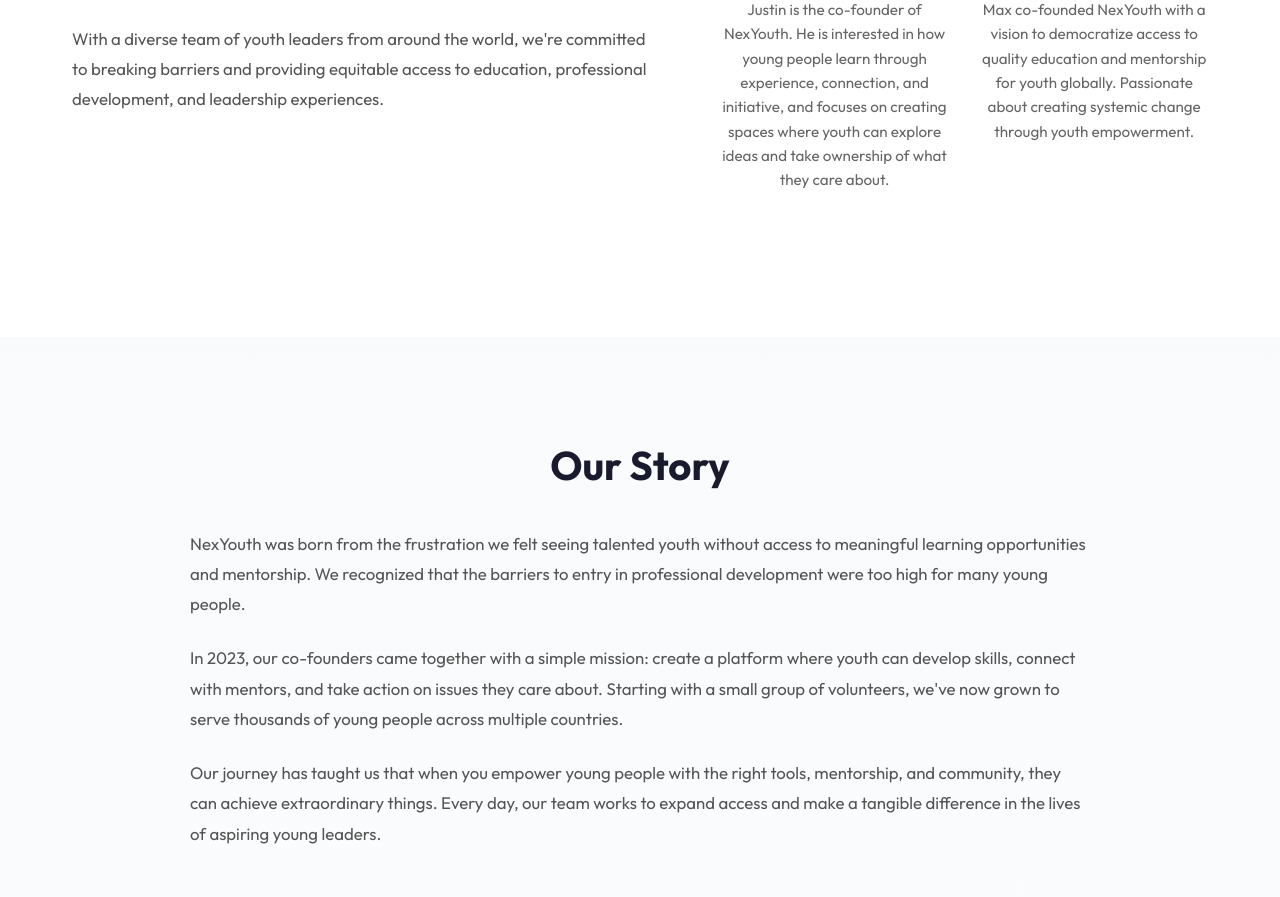
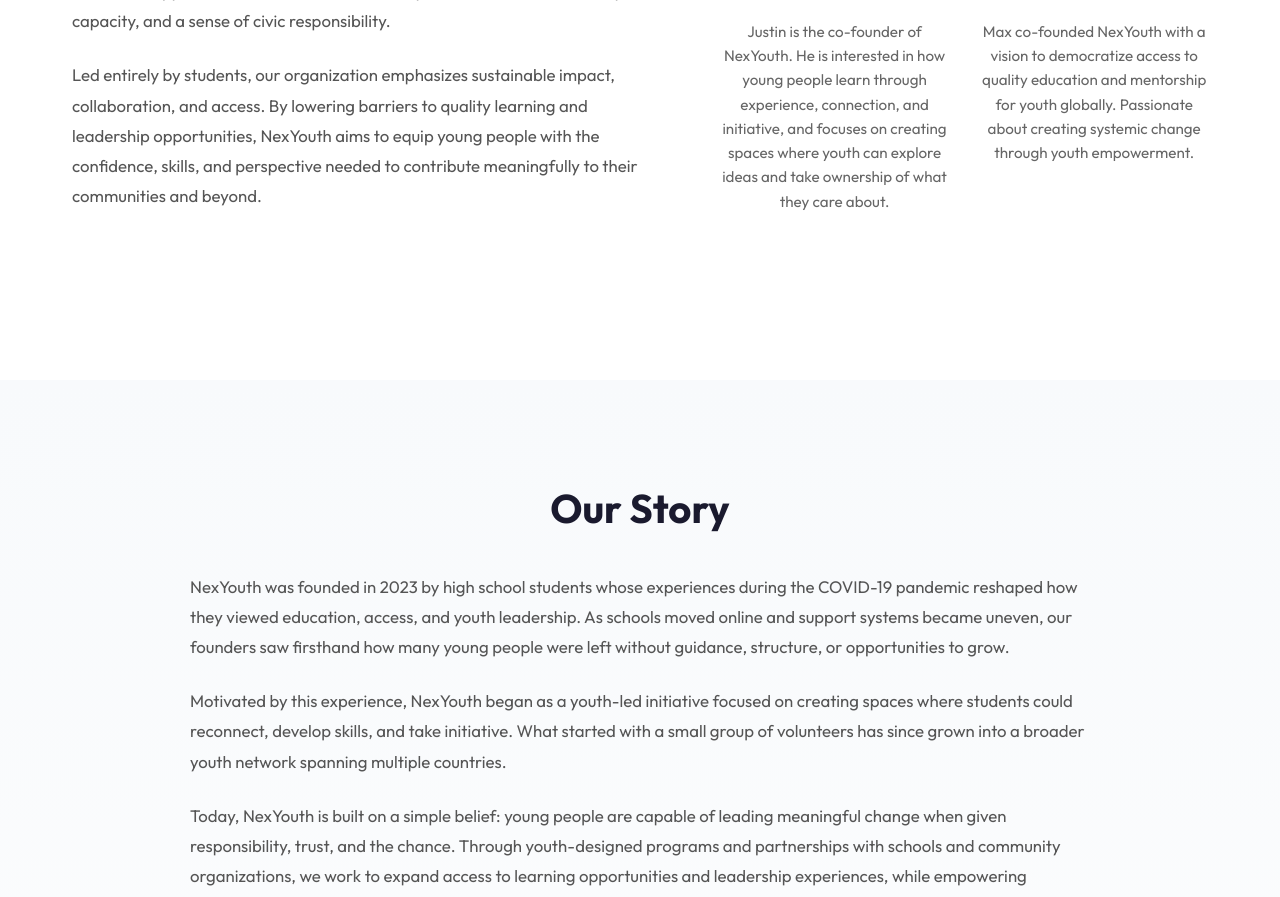
Before and after one commit to NexYouth/nexyouth, a Flask app: page /about in a window 1280 px wide. Shown: the part 1017-1914 px from the top of the page. Run offline with Flask 3, Linux system fonts and the light colour scheme.

Commit message:
update: refactor Who We Are and Our Story sections with new narrative content

```diff
--- a/templates/about.html
+++ b/templates/about.html
@@ -795,9 +795,9 @@
 
             <div class="who-we-are-content">
                 <div class="who-we-are-text">
-                    <p>We began as a small group of passionate high school students with a vision to empower youth worldwide. Since our founding, we've grown into a vibrant global community mobilizing thousands of young leaders for positive change.</p>
-                    <p>Our organization is built on the belief that young people have the power to shape the future. We've established partnerships across multiple continents, creating opportunities for youth to develop skills, gain mentorship, and take meaningful action in their communities.</p>
-                    <p>With a diverse team of youth leaders from around the world, we're committed to breaking barriers and providing equitable access to education, professional development, and leadership experiences.</p>
+                    <p>NexYouth was founded by a small group of high school students who recognized gaps in educational access and sought to address them through peer-led action. What began as a student initiative has grown into a youth-run nonprofit supporting students across diverse backgrounds through education, mentorship, and service.</p>
+                    <p>Our work is grounded in the belief that young people are not only beneficiaries of change, but capable leaders in creating it. Through partnerships with schools, community organizations, and youth groups, NexYouth provides structured opportunities for students to develop academic skills, leadership capacity, and a sense of civic responsibility.</p>
+                    <p>Led entirely by students, our organization emphasizes sustainable impact, collaboration, and access. By lowering barriers to quality learning and leadership opportunities, NexYouth aims to equip young people with the confidence, skills, and perspective needed to contribute meaningfully to their communities and beyond.</p>
                 </div>
 
                 <div class="who-we-are-featured">
@@ -825,9 +825,9 @@
             <h2>Our Story</h2>
             <div class="our-story-content">
                 <div class="our-story-text">
-                    <p>NexYouth was born from the frustration we felt seeing talented youth without access to meaningful learning opportunities and mentorship. We recognized that the barriers to entry in professional development were too high for many young people.</p>
-                    <p>In 2023, our co-founders came together with a simple mission: create a platform where youth can develop skills, connect with mentors, and take action on issues they care about. Starting with a small group of volunteers, we've now grown to serve thousands of young people across multiple countries.</p>
-                    <p>Our journey has taught us that when you empower young people with the right tools, mentorship, and community, they can achieve extraordinary things. Every day, our team works to expand access and make a tangible difference in the lives of aspiring young leaders.</p>
+                    <p>NexYouth was founded in 2023 by high school students whose experiences during the COVID-19 pandemic reshaped how they viewed education, access, and youth leadership. As schools moved online and support systems became uneven, our founders saw firsthand how many young people were left without guidance, structure, or opportunities to grow.</p>
+                    <p>Motivated by this experience, NexYouth began as a youth-led initiative focused on creating spaces where students could reconnect, develop skills, and take initiative. What started with a small group of volunteers has since grown into a broader youth network spanning multiple countries.</p>
+                    <p>Today, NexYouth is built on a simple belief: young people are capable of leading meaningful change when given responsibility, trust, and the chance. Through youth-designed programs and partnerships with schools and community organizations, we work to expand access to learning opportunities and leadership experiences, while empowering students to support one another and contribute with purpose.</p>
                 </div>
                 <div class="our-story-image">
                     <img src="/static/main_background.mp4" alt="NexYouth Community" onerror="this.style.display='none'">
```
